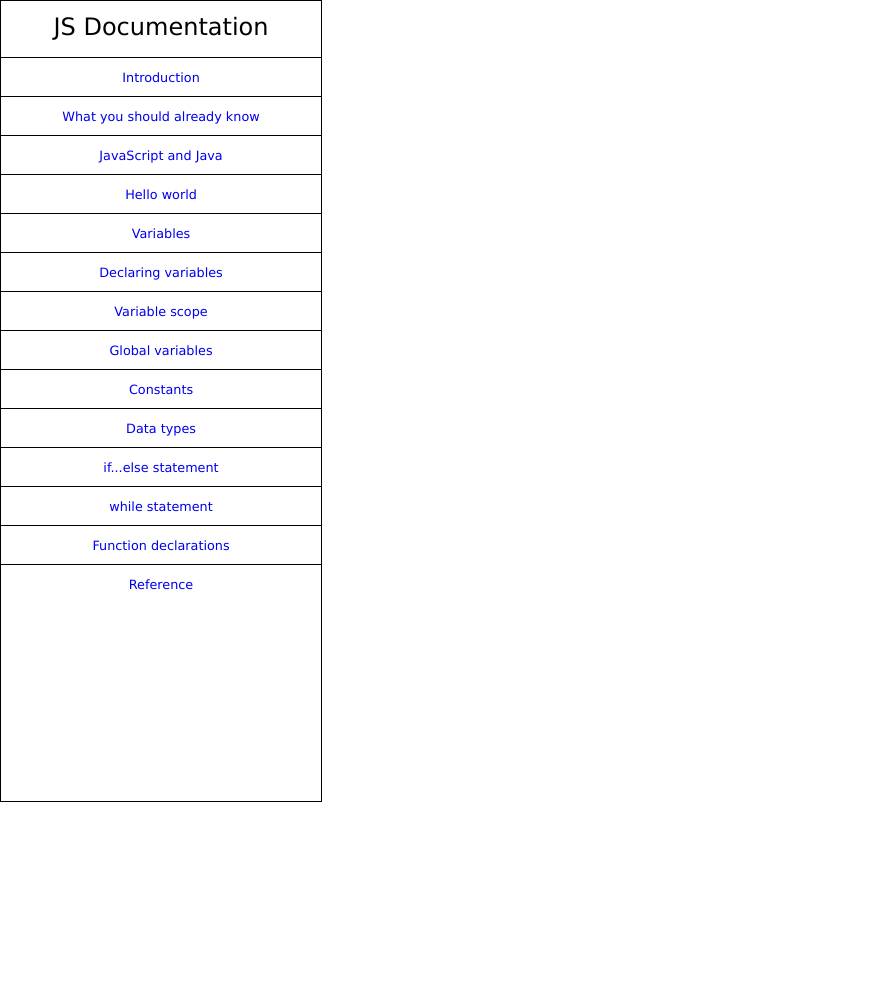
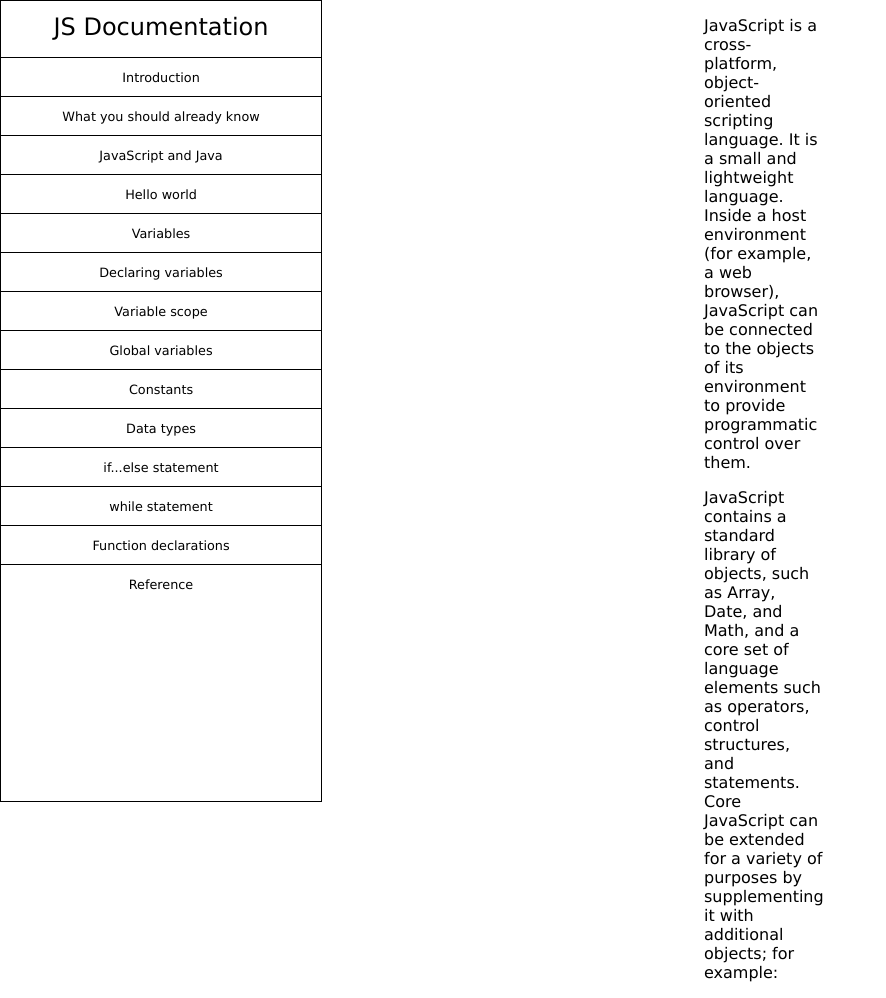
Before and after one commit to utopian-coder/freeCodeCamp-Technical-Documentation-Page, a plain HTML site: page index.html in a window 1280 px wide. Shown: the whole page, without its empty margins (0-886 px from the left). Before the commit the page ends 800 px from the top, so only its background shows below. Drawn offline with Linux system fonts and the light colour scheme.

```diff
--- a/css/styles.css
+++ b/css/styles.css
@@ -6,10 +6,11 @@
 
 a {
   text-decoration: none;
+  color: black;
 }
 
 a:hover {
-  color: black;
+  color: rgb(8, 0, 255);
 }
 
 header {
@@ -49,3 +50,11 @@
 li:first-of-type {
   border-top: 1px solid;
 }
+
+section {
+  display: block;
+}
+
+p {
+  display: block;
+}
--- a/index.html
+++ b/index.html
@@ -4,8 +4,10 @@
     <meta charset="UTF-8" />
     <meta http-equiv="X-UA-Compatible" content="IE=edge" />
     <meta name="viewport" content="width=device-width, initial-scale=1.0" />
+    <link rel="icon" href="./Assets/favicon.ico" />
     <link rel="stylesheet" href="./css/styles.css" />
-    <title>JavaScript Point</title>
+
+    <title>JavascriptPoint</title>
   </head>
   <body>
     <nav class="nav-bar">
@@ -50,7 +52,21 @@
       </ul>
     </nav>
     <main class="main-doc">
-      <section class="main-doc" id="Introduction"></section>
+      <section class="main-doc" id="Introduction">
+        <p>
+          JavaScript is a cross-platform, object-oriented scripting language. It
+          is a small and lightweight language. Inside a host environment (for
+          example, a web browser), JavaScript can be connected to the objects of
+          its environment to provide programmatic control over them.
+        </p>
+        <p>
+          JavaScript contains a standard library of objects, such as Array,
+          Date, and Math, and a core set of language elements such as operators,
+          control structures, and statements. Core JavaScript can be extended
+          for a variety of purposes by supplementing it with additional objects;
+          for example:
+        </p>
+      </section>
       <section class="main-doc" id="What_you_should_already_know"></section>
       <section class="main-doc" id="JavaScript_and_Java"></section>
       <section class="main-doc" id="Hello_world"></section>
```
Also changed, not shown: Assets/favicon.ico (added).
